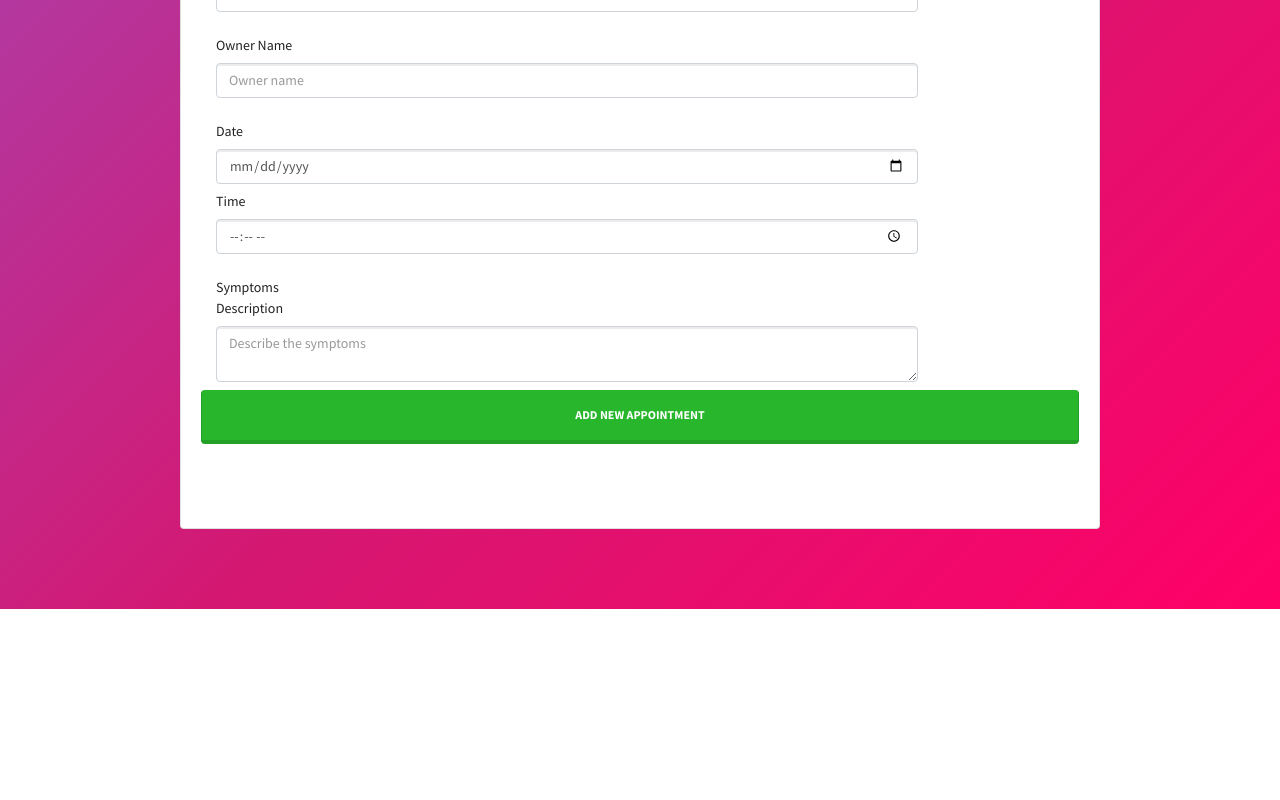
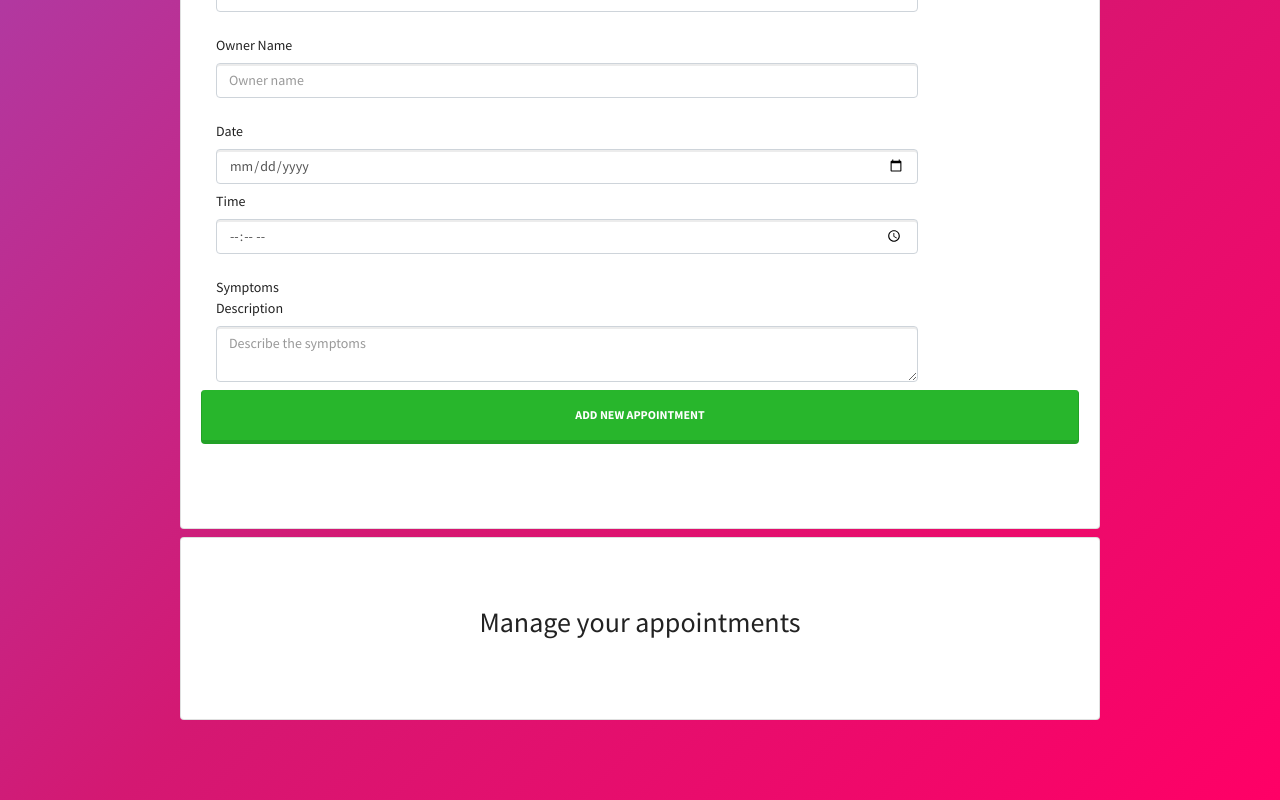
Before and after one commit to ccasbre27/VeterinaryManagement, a React (Create React App) app: page / in a window 1280 px wide. Shown: the part 355-1155 px from the top of the page. Before the commit the page ends 964 px from the top, so only its background shows below. Built offline with nearby package versions, Linux system fonts and the light colour scheme.

Commit message:
added logic for displaying added appointments

```diff
--- a/src/App.js
+++ b/src/App.js
@@ -2,6 +2,7 @@
 import './bootstrap.min.css';
 import Header from './components/Header';
 import NewAppointment from './components/NewAppointment';
+import ListAppointments from './components/ListAppointments';
 
 class App extends Component {
   state = {
@@ -30,6 +31,10 @@
             <NewAppointment
               createNewAppointment={this.createNewAppointment}/>
           </div>
+          <div className="col-md-10 mx-auto">
+            <ListAppointments
+              appointments={this.state.appointments}/>
+          </div>
         </div>
       </div>
     );
--- /dev/null
+++ b/src/components/Appointment.js
@@ -0,0 +1,17 @@
+import React from 'react';
+
+const Appointment = ({ appointment }) => {
+    return (
+        <div className="media mt-3">
+            <div className="media-body">
+                <h3 className="mt-0">{appointment.petName}</h3>
+                <p className="card-text"><span>Owner: </span> {appointment.owner} </p>
+                <p className="card-text"><span>Date: </span> {appointment.date} </p>
+                <p className="card-text"><span>Time: </span> {appointment.time} </p>
+                <p className="card-text"><span>Symptoms: </span> {appointment.symptoms} </p>
+            </div>
+        </div>
+    );
+}
+
+export default Appointment;
--- /dev/null
+++ b/src/components/ListAppointments.js
@@ -0,0 +1,21 @@
+import React from 'react';
+import Appointment from './Appointment';
+
+const ListAppointments = ({ appointments }) => {
+    return (
+        <div className="card mt-2 py-5">
+            <div className="card-body">
+                <h2 className="card-title text-center">Manage your appointments</h2>
+                <div className="lista-citas">
+                    {appointments.map(app => (
+                        <Appointment
+                            key={app.id}
+                            appointment={app} />
+                    ))}
+                </div>
+            </div>
+        </div>
+    );
+}
+
+export default ListAppointments;
--- a/src/components/NewAppointment.js
+++ b/src/components/NewAppointment.js
@@ -93,7 +93,7 @@
                             <div className="col-sm-8 col-lg-10">
                                 <input
                                     type="text"
-                                    name="ownerName"
+                                    name="owner"
                                     className="form-control"
                                     placeholder="Owner name"
                                     onChange={this.handleChange}
```
